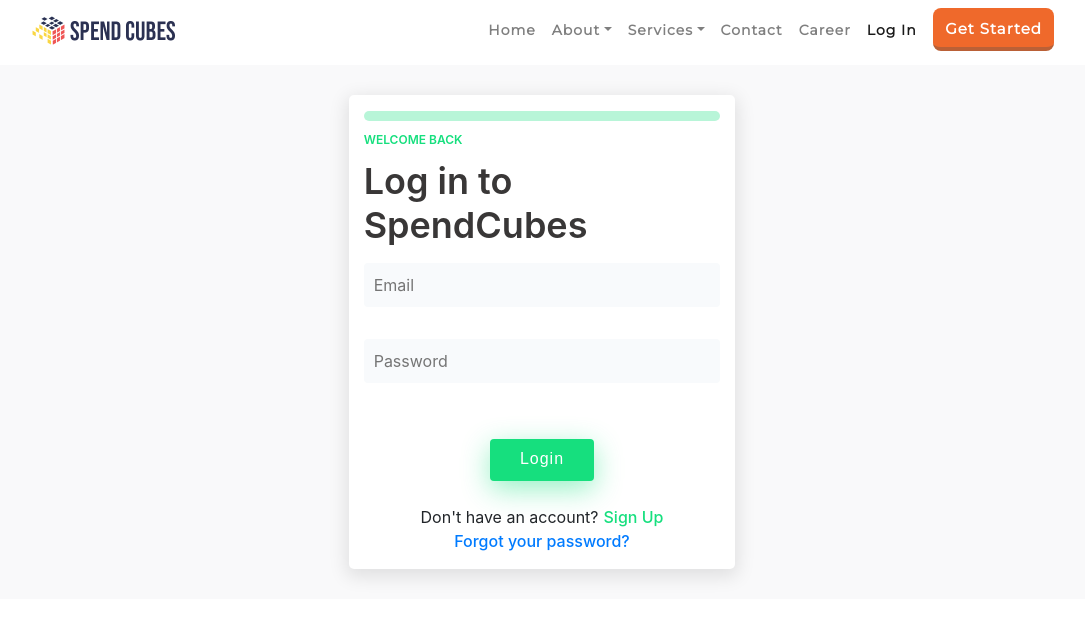
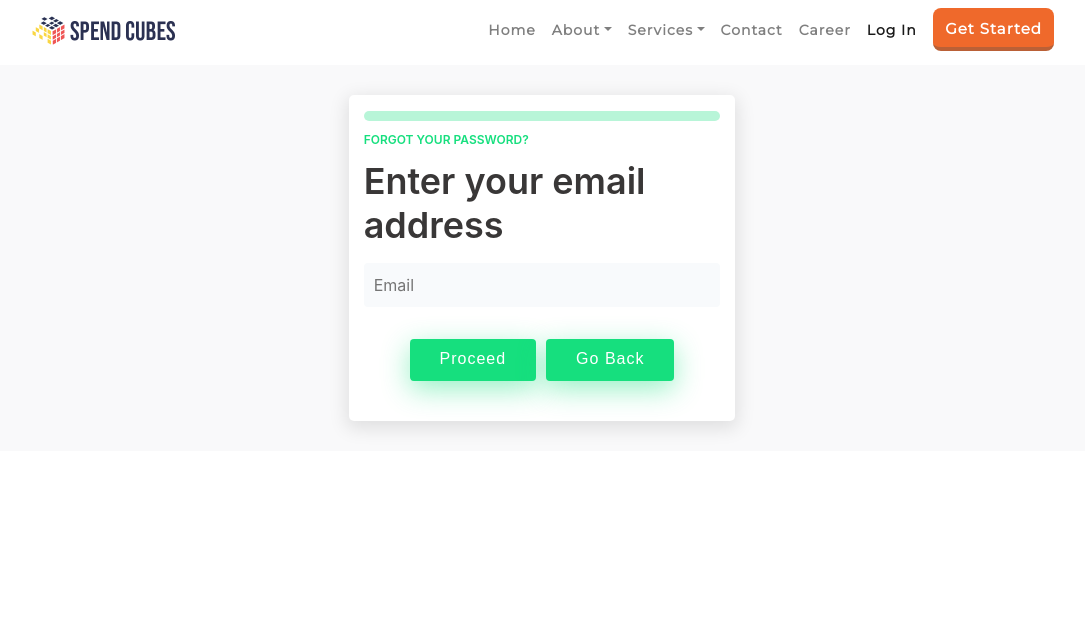
Before and after one commit to arnabuchiha/Spend_Cubes, a React (Create React App) app: page /login in a window 1280 px wide. Both pictures are taken after a click on the link "Forgot your password?". Shown: the top 622 px of the page, without its empty margins (98-1183 px from the left). Built offline with nearby package versions, Linux system fonts and the light colour scheme; no server answers.

Commit message:
Forgot password implemented

```diff
--- a/src/components/GetStarted/Login.js
+++ b/src/components/GetStarted/Login.js
@@ -23,8 +23,18 @@
     constructor(){
         super();
         this.state={
-            loggedIn:false
+            loggedIn:false,
+            forgotPass:false
         }
+    }
+    sendForgot=(e)=>{
+        e.preventDefault();
+        var emailAddress=document.getElementById("email").value;
+        firebase.auth().sendPasswordResetEmail(emailAddress).then(function() {
+            console.log("Check Email")
+          }).catch(function(error) {
+            // An error happened.
+          });
     }
     render(){
 
@@ -38,6 +48,22 @@
                         <div className="col-md-4">
                             <form className="container form-box get-started">
                             <div class="Bar" style={{backgroundColor: "#16df7e4d", height: "10px"}}><div class="Progress" style={{backgroundColor: "rgb(42, 223, 175)", width: "0%"}}></div></div>
+                            {
+                                this.state.forgotPass?
+                            <div>
+                                <div className="welcome-msg">Forgot Your Password?</div>
+                                <h2>Enter your email address</h2>
+                                <div class="input-group form-group">
+                                <input type="email" id="email" class="input-field" placeholder="Email" />
+                                <span class="bar"></span>
+                                </div>
+                                <div class="form-group">
+						            <button type="submit" onClick={this.sendForgot} value="Proceed"  class="btn btn-primary">Proceed</button>
+                                    <button type="submit" style={{marginLeft:"10px"}} onClick={()=>{this.setState({forgotPass:false})}} value="Login"  class="btn btn-primary">Go Back</button>
+                                </div>
+                            </div>
+                            :
+                            <div>
                                 <div className="welcome-msg">WELCOME BACK</div>
                                 <h2>Log in to SpendCubes</h2>
                                 <div class="input-group form-group">
@@ -65,9 +91,13 @@
                                 </div>
 
                                 <div class="d-flex justify-content-center">
-					            <a href="#">Forgot your password?</a>
+                                    <a href="#" onClick={()=>{this.setState({
+                                        forgotPass:true
+                                    })}}>Forgot your password?</a>
                                 </div>
                                 </div>
+                            </div>
+                            }
                             </form>
                         </div>
                         <div className="col-md-4"></div>
```
Lines whose indentation alone changed are shown as unchanged.
